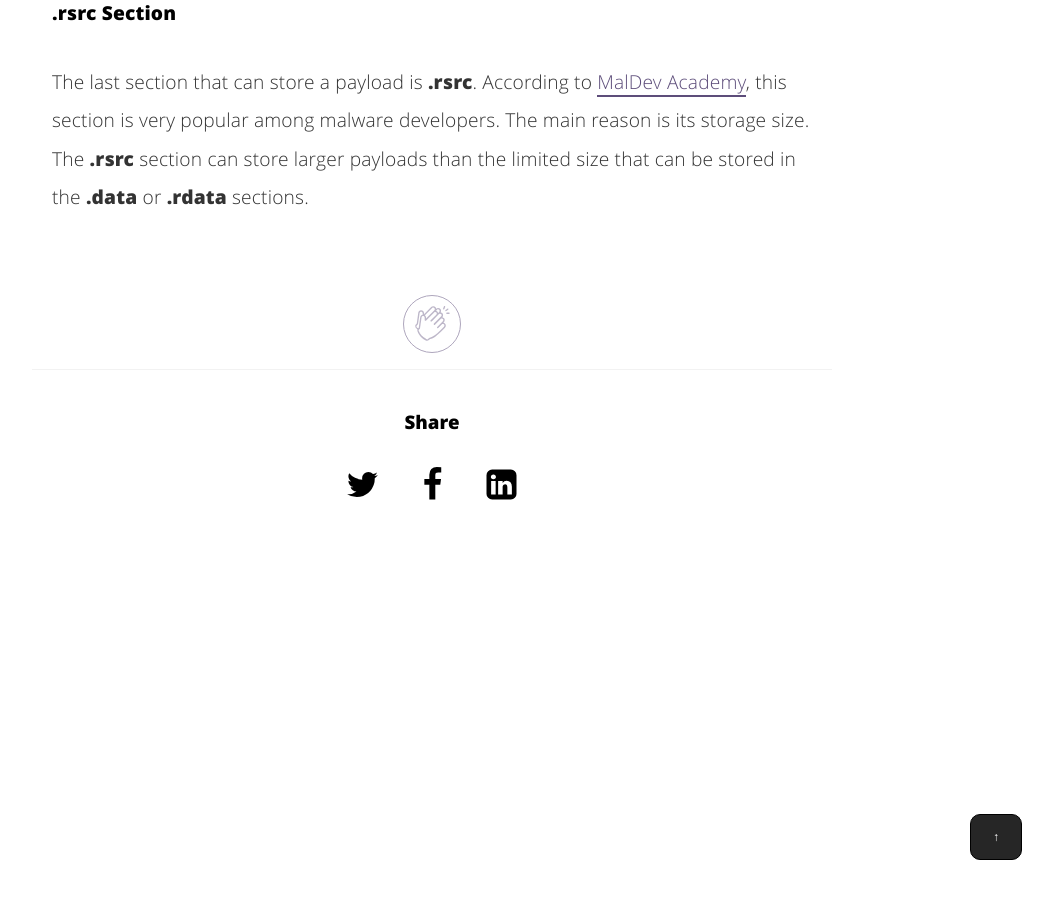
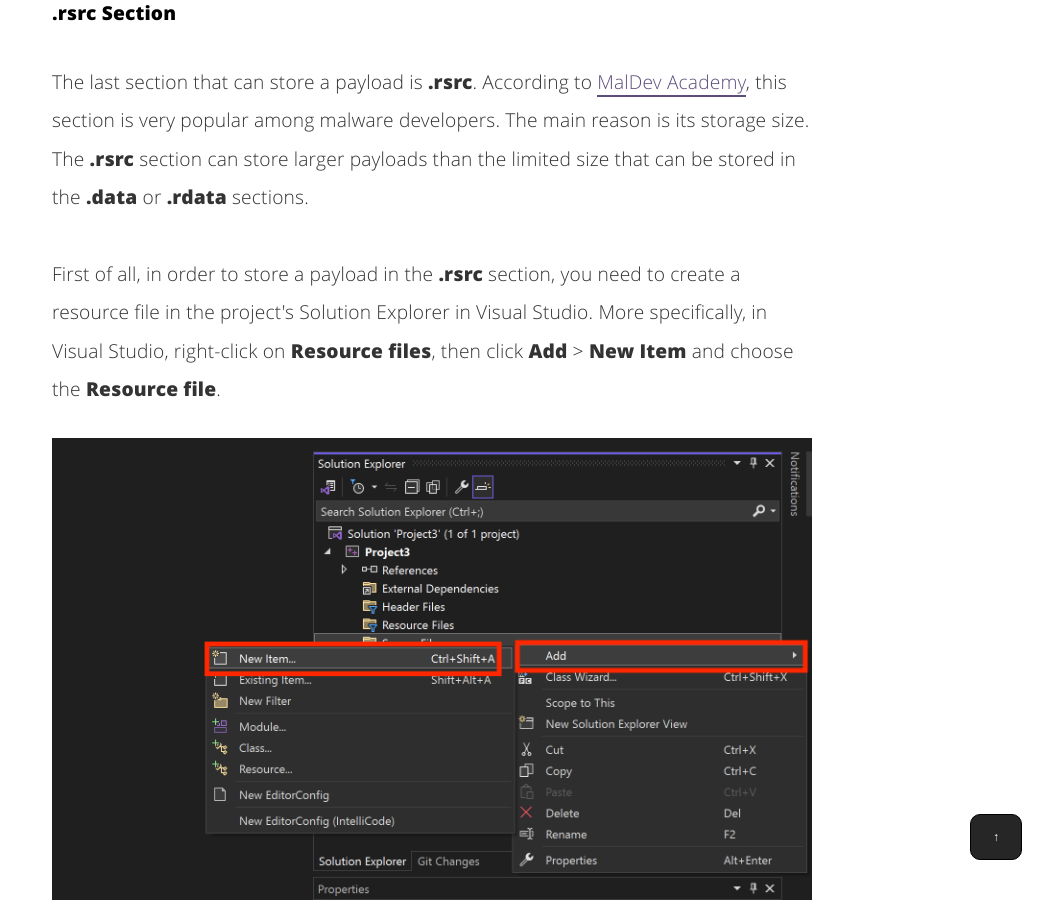
Before and after one commit to nickvourd/nickvourd.github.io, a Jekyll site: the page built from _posts/2024-04-21-the-anatomy-of-pe.md, in a window 1280 px wide and 900 px high, scrolled down 12730 px. Shown: the whole window, without its empty margins (208-1261 px from the left). Built offline with Jekyll 4.4.1, drawn with Linux system fonts in a browser that asks for light colours.

Commit message:
Edit the anatomy of PE

```diff
--- a/_posts/2024-04-21-the-anatomy-of-pe.md
+++ b/_posts/2024-04-21-the-anatomy-of-pe.md
@@ -363,7 +363,9 @@ int main() {
 
 <h4>.rsrc Section</h4>
 
-<p>The last section that can store a payload is <b>.rsrc</b>. According to <a href="https://maldevacademy.com/">MalDev Academy</a>, this section is very popular among malware developers. The main reason is its storage size. The <b>.rsrc</b> section can store larger payloads than the limited size that can be stored in the <b>.data</b> or <b>.rdata</b> sections.</p>
+<p>The last section that can store a payload is <b>.rsrc</b>. According to <a href="https://maldevacademy.com/">MalDev Academy</a>, this section is very popular among malware developers. The main reason is its storage size. The <b>.rsrc</b> section can store larger payloads than the limited size that can be stored in the <b>.data</b> or <b>.rdata</b> sections.<br /><br />First of all, in order to store a payload in the <b>.rsrc</b> section, you need to create a resource file in the project's Solution Explorer in Visual Studio. More specifically, in Visual Studio, right-click on <b>Resource files</b>, then click <b>Add</b> > <b>New Item</b> and choose the <b>Resource file</b>.</p>
+
+<img src="/assets/img/post-img/21-04-2024/create-resource-file-1.png" class="post-images" alt="create-resource-file-1.png">
 
 <br /><br />
 
```
Also changed, not shown: assets/img/post-img/21-04-2024/create-resource-file-1.png (added).
